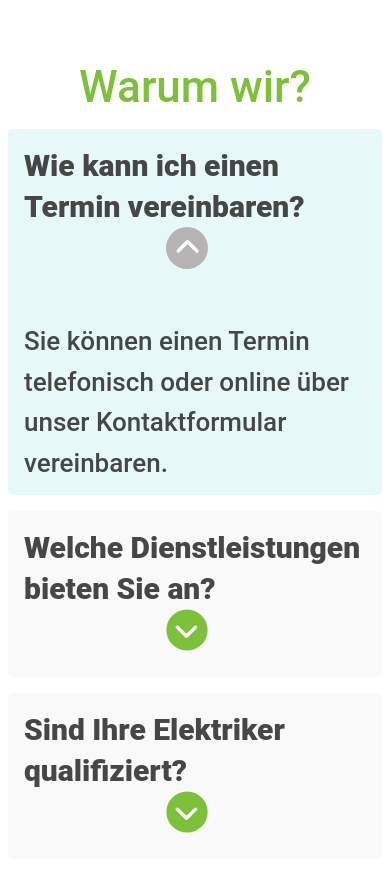
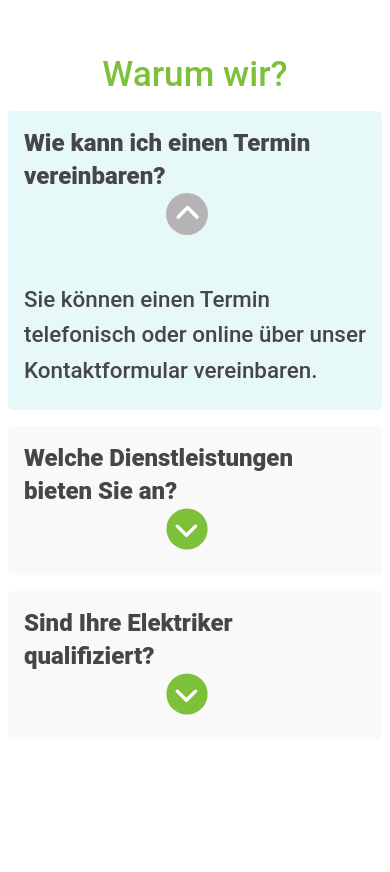
Before and after one commit to khaled-Alahmad/handwerker-front, a Next.js app: page /FAQ/FAQ in a window 390 px wide. Shown: the top 872 px of the page. After the commit the page ends 844 px from the top, so only its background shows below. Built offline with nearby package versions, Linux system fonts and the light colour scheme.

Commit message:
title font size change

```diff
--- a/src/styles/Home.module.css
+++ b/src/styles/Home.module.css
@@ -911,12 +911,13 @@
   .inactive {
     font-size: 24px;
   }
+
   .faqSection h2,
   .contactUsSection h2,
   .appointmentSection h2,
   .whyUsSection h2,
   .testimonialsSection h2 {
-    font-size: 44px;
+    font-size: 2.2rem;
   }
   .copyright,
   .bottomColumn a,
@@ -955,7 +956,7 @@
   }
   .faqQuestion {
     flex-direction: column-reverse;
-    font-size: 30px;
+    font-size: 1.5rem;
   }
   .navLink:first-child {
     margin-top: 2rem;
@@ -965,7 +966,7 @@
   }
   .faqAnswer {
     padding: 0rem 1rem !important;
-    font-size: 26px;
+    font-size: 1.4rem;
   }
   .testimonial {
     flex: 1 1 100%;
@@ -996,7 +997,7 @@
   }
   .heroTitle,
   .aboutTitle {
-    font-size: 2.5rem;
+    font-size: 2.2rem;
   }
 
   .hero p,
```
